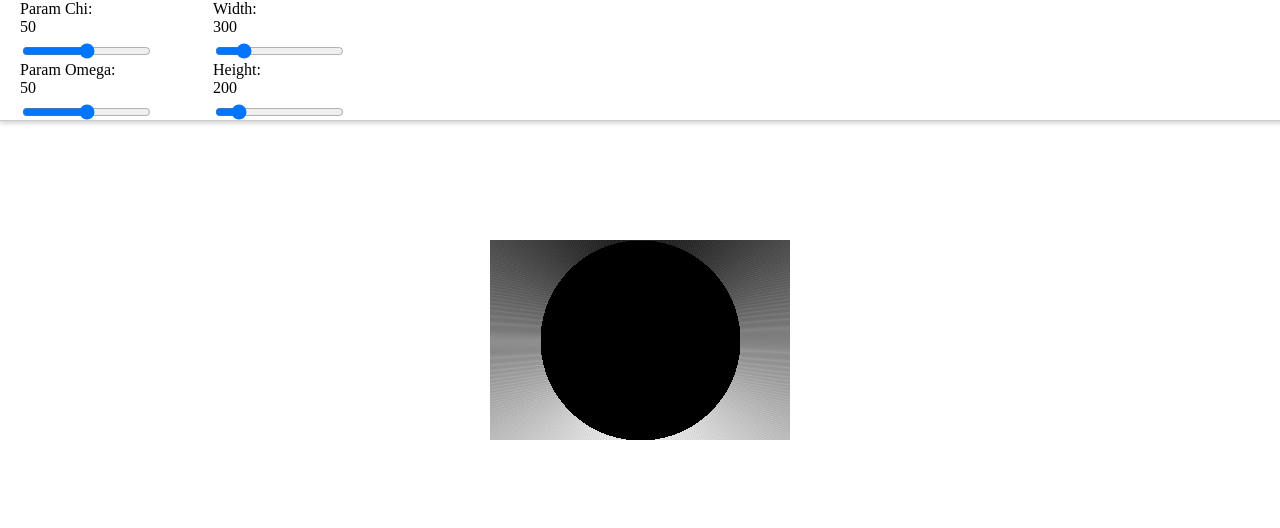
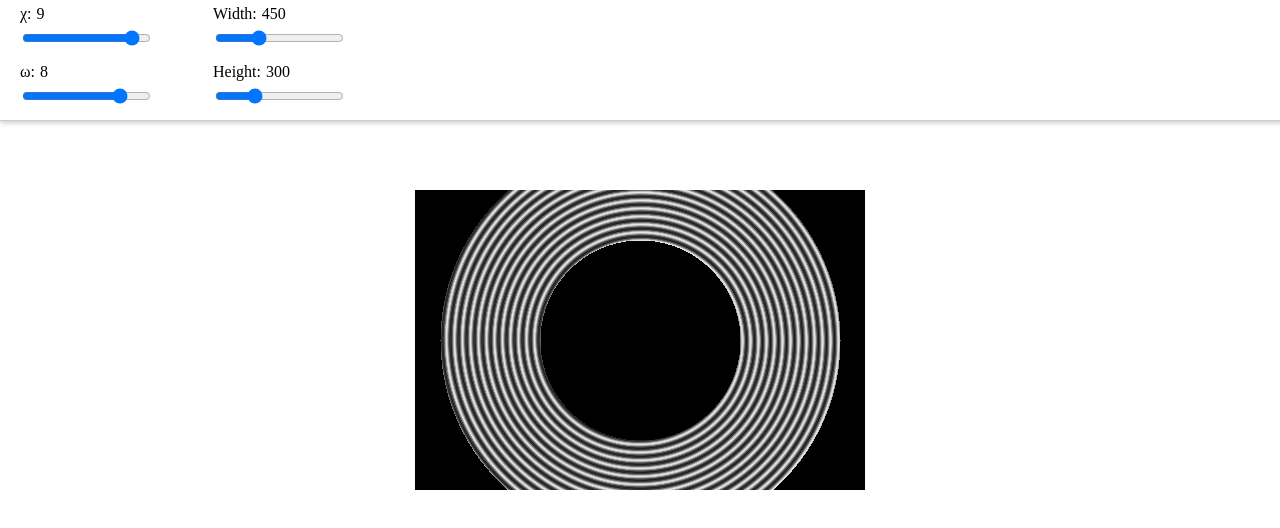
Before and after one commit to Deciptikon/WaveJS, a plain HTML site: page index.html in a window 1280 px wide. Drawn offline with Linux system fonts and the light colour scheme.

Commit message:
немного изменен интерфейс

```diff
--- a/index.html
+++ b/index.html
@@ -13,39 +13,58 @@
   </head>
   <body>
     <div class="control-panel">
-      <div class="group">
-        <label for="paramChi">Param Chi:</label>
-        <div class="value" id="paramChiValue">50</div>
-        <input type="range" id="paramChi" min="0" max="100" value="50" />
+      <div class="col">
+        <div class="row">
+          <label for="paramChi">χ:</label>
+          <div class="value" id="paramChiValue">9</div>
+        </div>
+        <input
+          type="range"
+          id="paramChi"
+          min="0"
+          max="10"
+          value="9"
+          step="0.01"
+        />
 
-        <div class="spacer"></div>
-        <!-- Пространство между параметрами -->
+        <div class="spacer-row"></div>
 
-        <label for="paramOmega">Param Omega:</label>
-        <div class="value" id="paramOmegaValue">50</div>
-        <input type="range" id="paramOmega" min="0" max="100" value="50" />
+        <div class="row">
+          <label for="paramOmega">ω:</label>
+          <div class="value" id="paramOmegaValue">8</div>
+        </div>
+        <input
+          type="range"
+          id="paramOmega"
+          min="0"
+          max="10"
+          value="8"
+          step="0.01"
+        />
       </div>
 
-      <div class="spacer" style="width: 40px"></div>
+      <div class="spacer-col" style="width: 40px"></div>
       <!-- Пространство между группами -->
 
-      <div class="group">
-        <label for="canvasWidth">Width:</label>
-        <div class="value" id="canvasWidthValue">300</div>
-        <input type="range" id="canvasWidth" min="100" max="1200" value="300" />
+      <div class="col">
+        <div class="row">
+          <label for="canvasWidth">Width:</label>
+          <div class="value" id="canvasWidthValue">450</div>
+        </div>
+        <input type="range" id="canvasWidth" min="100" max="1200" value="450" />
 
-        <div class="spacer"></div>
-        <!-- Пространство между параметрами -->
+        <div class="spacer-row"></div>
 
-        <label for="canvasHeight">Height:</label>
-        <div class="value" id="canvasHeightValue">200</div>
-        <input type="range" id="canvasHeight" min="100" max="800" value="200" />
+        <div class="row">
+          <label for="canvasHeight">Height:</label>
+          <div class="value" id="canvasHeightValue">300</div>
+        </div>
+        <input type="range" id="canvasHeight" min="100" max="800" value="300" />
       </div>
     </div>
 
     <canvas id="canvas"></canvas>
 
     <script src="script.js"></script>
-    <!-- Подключаем JavaScript файл -->
   </body>
 </html>
--- a/styles.css
+++ b/styles.css
@@ -22,17 +22,28 @@ canvas {
   box-shadow: 0 2px 5px rgba(0, 0, 0, 0.2);
   z-index: 10;
 }
-.control-panel .group {
+
+.col {
   display: flex;
   flex-direction: column; /* Выравнивание параметров в столбик */
   margin-right: 20px; /* Отступ между группами */
 }
+.row {
+  display: flex;
+  flex-direction: row; /* Выравнивание параметров в строку */
+  margin-top: 5px; /* Отступ над строкой */
+}
+
 .control-panel label {
   margin: 0;
 }
 .control-panel .value {
-  margin: 0 0 5px 0; /* Отступ между значением и ползунком */
+  margin: 0 0 5px 5px; /* Отступ между значением и ползунком */
 }
-.spacer {
+
+.spacer-col {
   width: 20px; /* Ширина пространства между параметрами */
 }
+.spacer-row {
+  height: 10px; /* Ширина пространства между параметрами */
+}
```
